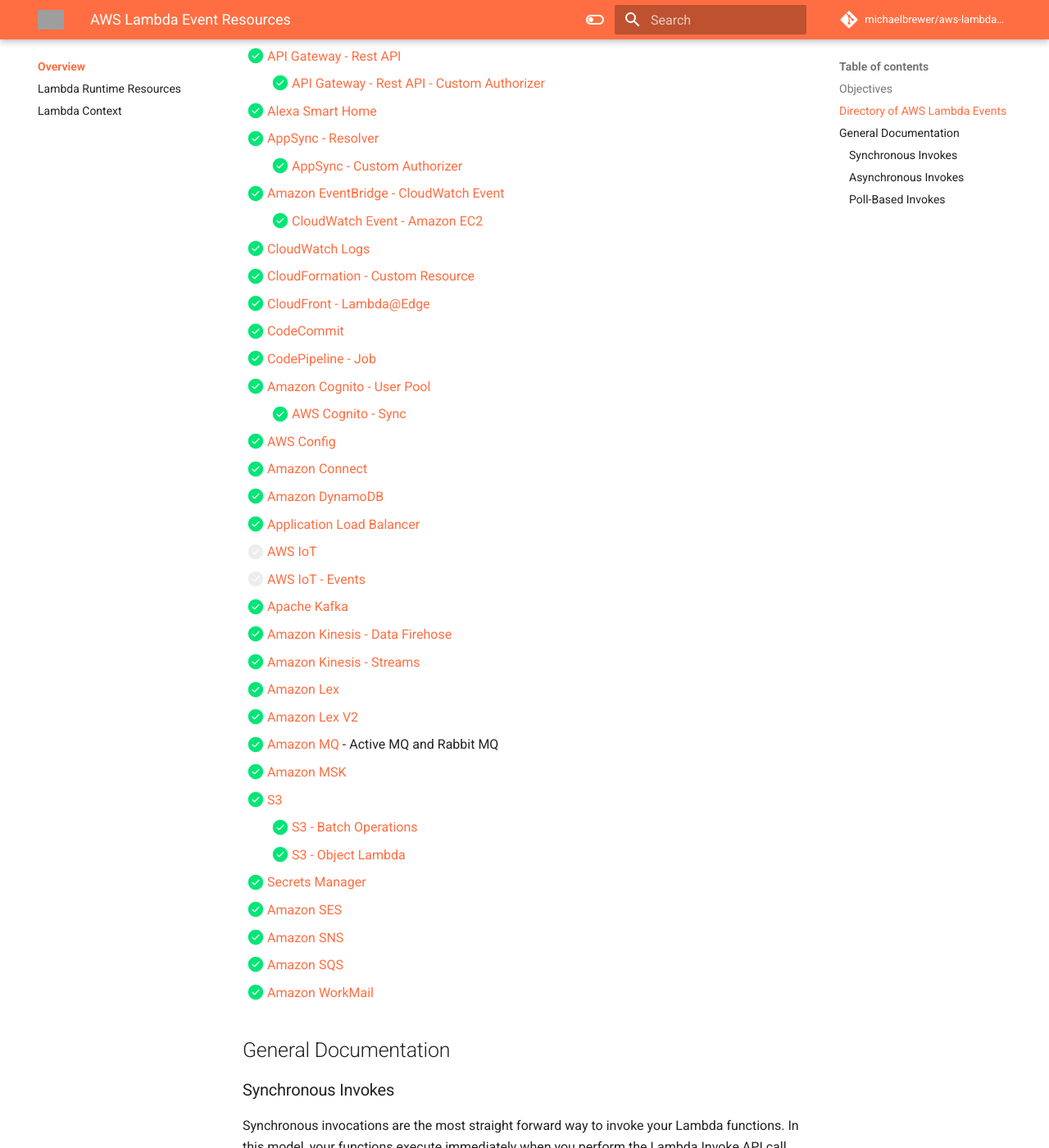
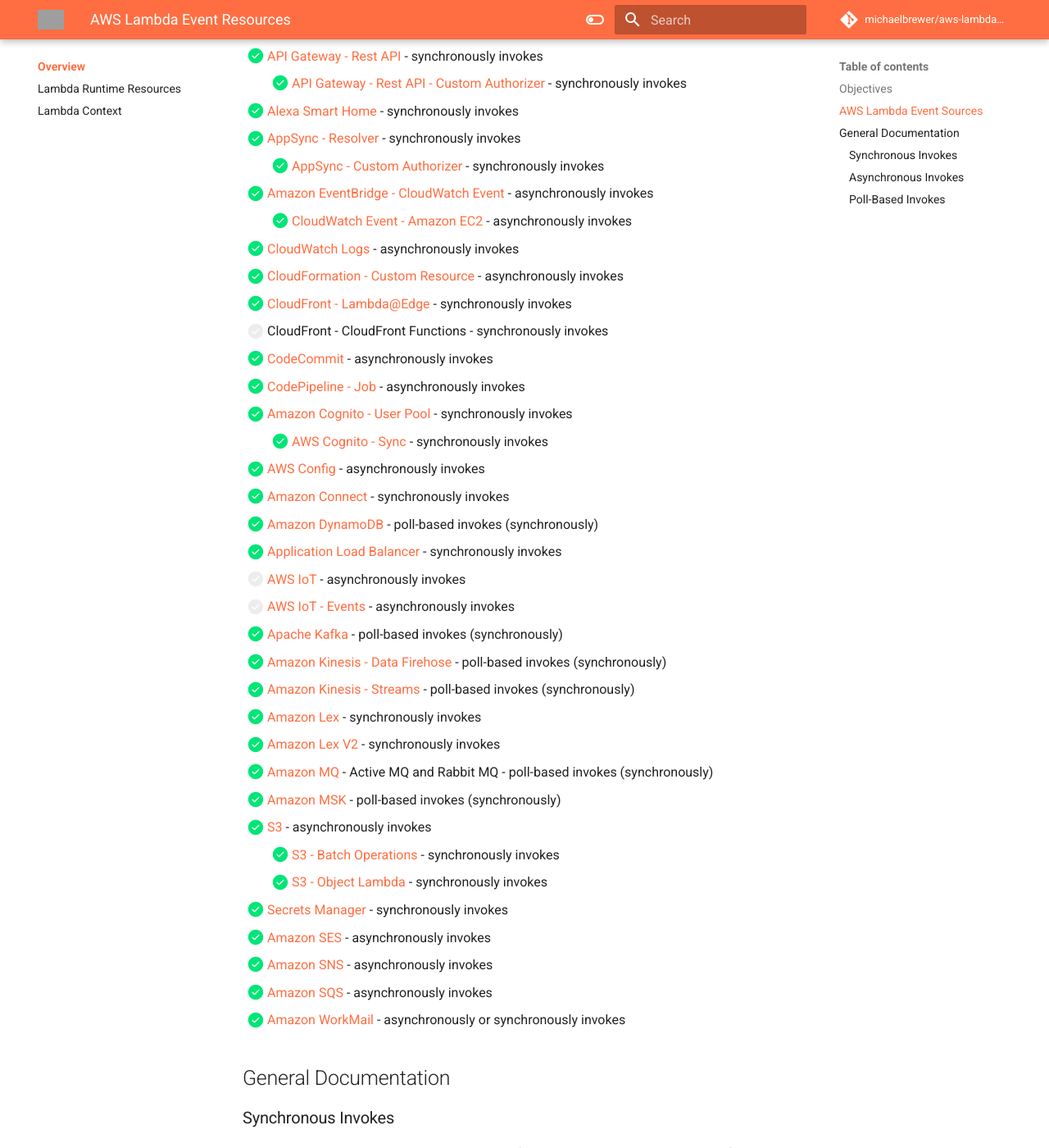
Before and after one commit to michaelbrewer/aws-lambda-events, an MkDocs documentation site: the page built from docs/index.md, in a window 1280 px wide and 1400 px high, scrolled down 818 px. Shown: the whole window at 82% size. Built offline with MkDocs 1.6.1 and Material for MkDocs 9.7.7, drawn with Linux system fonts in a browser that asks for light colours; comment, search, counter and statistics services are not loaded; some of the changed text lies outside the part shown; grey boxes are pictures that could not be loaded.

Commit message:
chore: add invoke types

```diff
--- a/docs/index.md
+++ b/docs/index.md
@@ -15,47 +15,48 @@
 - Documentation and blog posts
 - Code examples
 
-## Directory of AWS Lambda Events
+## AWS Lambda Event Sources
 
 Directory of lambda events and resources
 
-- [X] [API Gateway - Http API](./http-api.md)
-    - [X] [API Gateway - HTTP API - Custom Authorizer](./http-api-custom-authorizer.md)
-- [x] [API Gateway - Rest API](./rest-api.md)
-    - [X] [API Gateway - Rest API - Custom Authorizer](./rest-api-custom-authorizer.md)
-- [X] [Alexa Smart Home](./alexa-smart-home.md)
-- [X] [AppSync - Resolver](./appsync-resolver.md)
-    - [X] [AppSync - Custom Authorizer](./appsync-authorizer.md)
-- [X] [Amazon EventBridge - CloudWatch Event](./event-bridge.md)
-    - [X] [CloudWatch Event - Amazon EC2](./event-bridge.md#ec2-instance-state-change-event)
-- [X] [CloudWatch Logs](./cloudwatch-logs.md)
-- [X] [CloudFormation - Custom Resource](./cloudformation.md)
-- [X] [CloudFront - Lambda@Edge](./cloudfront-lambda-edge.md)
-- [X] [CodeCommit](./code-commit.md)
-- [X] [CodePipeline - Job](./code-pipeline-job.md)
-- [X] [Amazon Cognito - User Pool](./cognito-user-pool.md)
-    - [X] [AWS Cognito - Sync](./cognito-events.md)
-- [X] [AWS Config](./config.md)
-- [X] [Amazon Connect](./connect.md)
-- [X] [Amazon DynamoDB](./dynamodb.md)
-- [X] [Application Load Balancer](./alb.md)
-- [ ] [AWS IoT](./iot.md)
-- [ ] [AWS IoT - Events](./iot-events.md)
-- [X] [Apache Kafka](./apache-kafka.md)
-- [X] [Amazon Kinesis - Data Firehose](./kinesis-firehose.md)
-- [X] [Amazon Kinesis - Streams](./kinesis-streams.md)
-- [X] [Amazon Lex](./lex.md)
-- [X] [Amazon Lex V2](./lex-v2.md)
-- [X] [Amazon MQ](./mq.md) - Active MQ and Rabbit MQ
-- [X] [Amazon MSK](./amazon-msk.md)
-- [X] [S3](./s3.md)
-    - [X] [S3 - Batch Operations](./s3-batch.md)
-    - [X] [S3 - Object Lambda](./s3-object-lambda.md)
-- [X] [Secrets Manager](./secrets-manager.md)
-- [X] [Amazon SES](./ses.md)
-- [X] [Amazon SNS](./sns.md)
-- [X] [Amazon SQS](./sqs.md)
-- [X] [Amazon WorkMail](./work-mail.md)
+- [X] [API Gateway - Http API](./http-api.md) - synchronously invokes
+    - [X] [API Gateway - HTTP API - Custom Authorizer](./http-api-custom-authorizer.md) - synchronously invokes
+- [x] [API Gateway - Rest API](./rest-api.md) - synchronously invokes
+    - [X] [API Gateway - Rest API - Custom Authorizer](./rest-api-custom-authorizer.md) - synchronously invokes
+- [X] [Alexa Smart Home](./alexa-smart-home.md) - synchronously invokes
+- [X] [AppSync - Resolver](./appsync-resolver.md) - synchronously invokes
+    - [X] [AppSync - Custom Authorizer](./appsync-authorizer.md) - synchronously invokes
+- [X] [Amazon EventBridge - CloudWatch Event](./event-bridge.md) - asynchronously invokes
+    - [X] [CloudWatch Event - Amazon EC2](./event-bridge.md#ec2-instance-state-change-event) - asynchronously invokes
+- [X] [CloudWatch Logs](./cloudwatch-logs.md) - asynchronously invokes
+- [X] [CloudFormation - Custom Resource](./cloudformation.md) - asynchronously invokes
+- [X] [CloudFront - Lambda@Edge](./cloudfront-lambda-edge.md) - synchronously invokes
+- [ ] CloudFront - CloudFront Functions - synchronously invokes
+- [X] [CodeCommit](./code-commit.md) - asynchronously invokes
+- [X] [CodePipeline - Job](./code-pipeline-job.md) - asynchronously invokes
+- [X] [Amazon Cognito - User Pool](./cognito-user-pool.md) - synchronously invokes
+    - [X] [AWS Cognito - Sync](./cognito-events.md) - synchronously invokes
+- [X] [AWS Config](./config.md) - asynchronously invokes
+- [X] [Amazon Connect](./connect.md) - synchronously invokes
+- [X] [Amazon DynamoDB](./dynamodb.md) - poll-based invokes (synchronously)
+- [X] [Application Load Balancer](./alb.md) - synchronously invokes
+- [ ] [AWS IoT](./iot.md) - asynchronously invokes
+- [ ] [AWS IoT - Events](./iot-events.md) - asynchronously invokes
+- [X] [Apache Kafka](./apache-kafka.md) - poll-based invokes (synchronously)
+- [X] [Amazon Kinesis - Data Firehose](./kinesis-firehose.md) - poll-based invokes (synchronously)
+- [X] [Amazon Kinesis - Streams](./kinesis-streams.md) - poll-based invokes (synchronously)
+- [X] [Amazon Lex](./lex.md) - synchronously invokes
+- [X] [Amazon Lex V2](./lex-v2.md) - synchronously invokes
+- [X] [Amazon MQ](./mq.md) - Active MQ and Rabbit MQ - poll-based invokes (synchronously)
+- [X] [Amazon MSK](./amazon-msk.md) - poll-based invokes (synchronously)
+- [X] [S3](./s3.md) - asynchronously invokes
+    - [X] [S3 - Batch Operations](./s3-batch.md) - synchronously invokes
+    - [X] [S3 - Object Lambda](./s3-object-lambda.md) - synchronously invokes
+- [X] [Secrets Manager](./secrets-manager.md) - synchronously invokes
+- [X] [Amazon SES](./ses.md) - asynchronously invokes
+- [X] [Amazon SNS](./sns.md) - asynchronously invokes
+- [X] [Amazon SQS](./sqs.md) - asynchronously invokes
+- [X] [Amazon WorkMail](./work-mail.md) - asynchronously or synchronously invokes
 
 ## General Documentation
 
```
